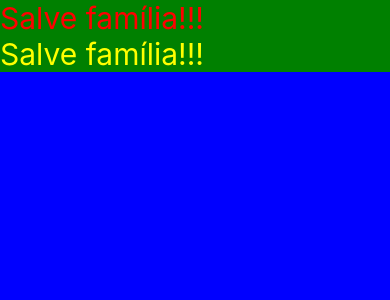
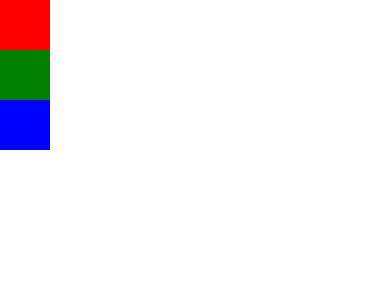
Before and after one commit to arthuryan08/ReactNativeCLI, a React Native app: screen / in a window 390 px wide. Shown: the top 300 px of the page. Built offline with nearby package versions, Linux system fonts and the light colour scheme.

Commit message:
Update App.js

```diff
--- a/App.js
+++ b/App.js
@@ -4,19 +4,19 @@ import styled from 'styled-components/native';
 
 const Page = styled.SafeAreaView`
   flex: 1;
-  background-color: blue;
 `;
-const Texto = styled.Text`
-  color: ${props => props.cor};
-  font-size: 30px;
-  background-color: green;
+const Quadrado = styled.View`
+  width: 50px;
+  height: 50px;
+  background-color: ${props => props.cor};
 `;
 
 export default () => {
   return (
     <Page>
-      <Texto cor="red">Salve família!!!</Texto>
-      <Texto cor="yellow">Salve família!!!</Texto>
+      <Quadrado cor="red"></Quadrado>
+      <Quadrado cor="green"></Quadrado>
+      <Quadrado cor="blue"></Quadrado>
     </Page>
   );
 };
```
